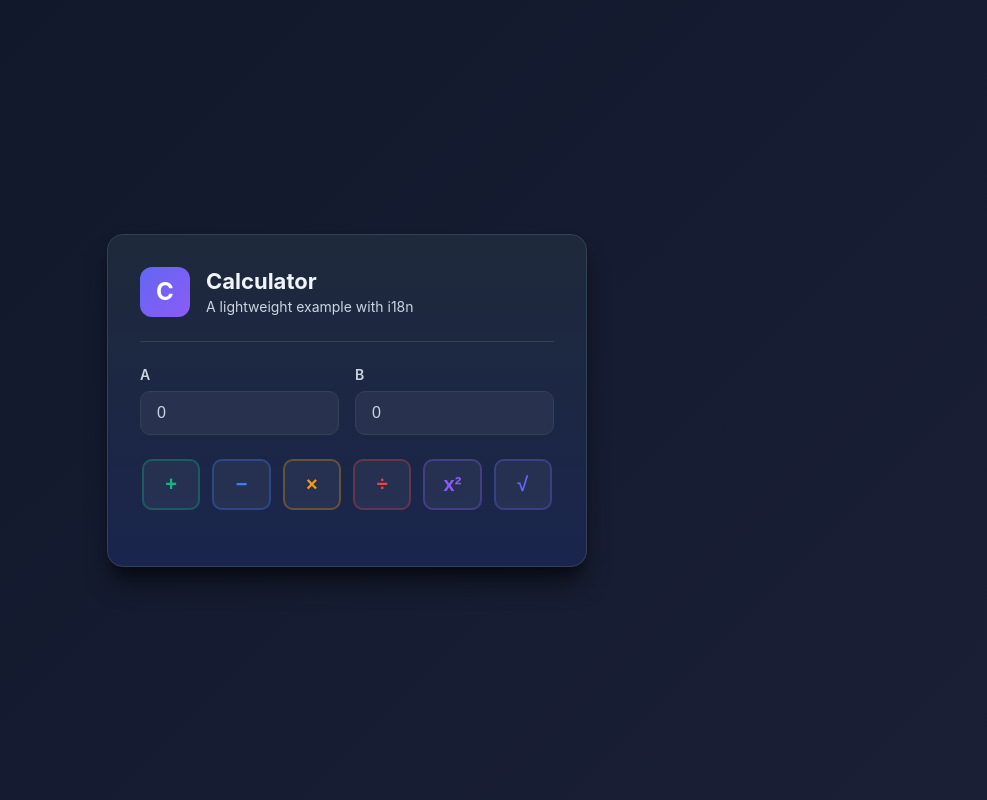
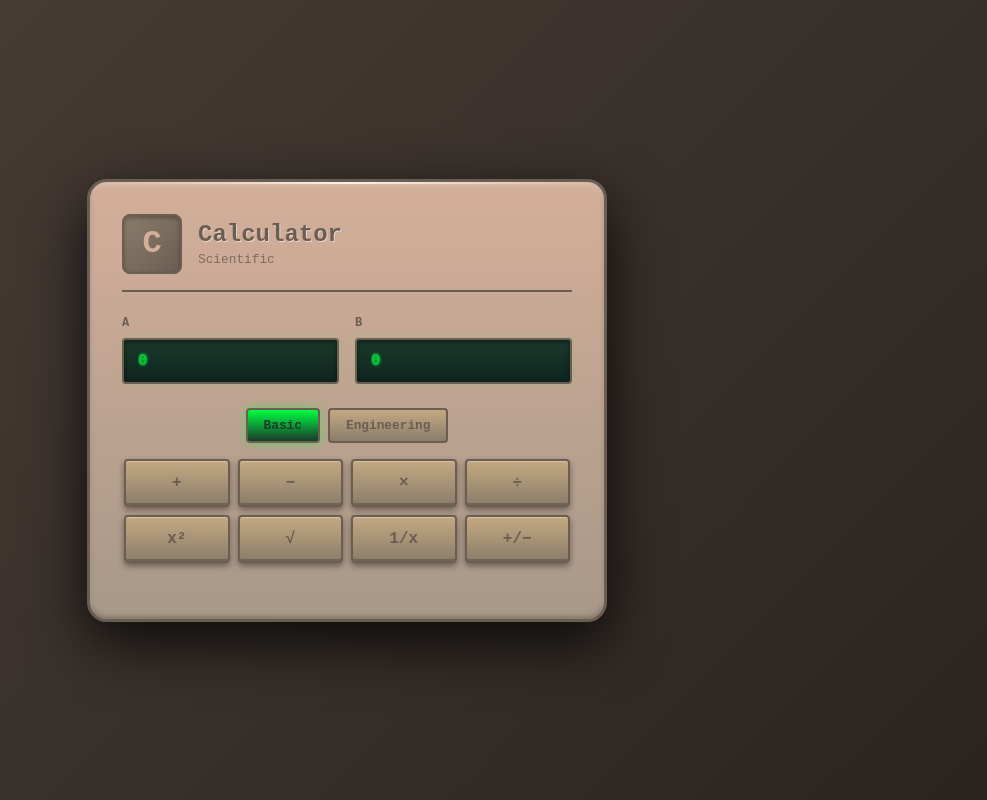
Before and after one commit to zer0nomad/calkproject, a Flask app: page / in a window 1280 px wide. Shown: the whole page, without its empty margins (293-1280 px from the left). Run offline with Flask 2, Linux system fonts and the light colour scheme.

Commit message:
Feat: Add retro 80s design and 20+ engineering functions
- Redesigned CSS to Elektronika MK-85 aesthetic (beige, LCD green, monospace)
- Added scientific functions: sin, cos, tan, log, ln, exp, factorial, reciprocal, percent, negate, power
- Added constants: pi, euler number (e)
- Implemented mode toggle (Basic/Engineering) with JavaScript
- Extended translations for all new operations (en + ru)
- All 23 tests passing

```diff
--- a/calk/routes/main.py
+++ b/calk/routes/main.py
@@ -31,6 +31,7 @@ def index():
             return render_template('index.html', result=result, error=error)
 
         try:
+            # Basic operations
             if op == 'add':
                 result = svc.add(a, b)
             elif op == 'sub':
@@ -43,10 +44,43 @@ def index():
                 result = svc.square(a)
             elif op == 'sqrt':
                 result = svc.sqrt(a)
+            # Engineering functions (single operand)
+            elif op == 'sin':
+                result = svc.sin(a, in_degrees=True)
+            elif op == 'cos':
+                result = svc.cos(a, in_degrees=True)
+            elif op == 'tan':
+                result = svc.tan(a, in_degrees=True)
+            elif op == 'log':
+                result = svc.log10(a)
+            elif op == 'ln':
+                result = svc.ln(a)
+            elif op == 'exp':
+                result = svc.exp(a)
+            elif op == 'factorial':
+                result = svc.factorial(a)
+            elif op == 'reciprocal':
+                result = svc.reciprocal(a)
+            elif op == 'percent':
+                result = svc.percent(a)
+            elif op == 'negate':
+                result = svc.negate(a)
+            # Two-operand engineering
+            elif op == 'power':
+                result = svc.power(a, b)
+            elif op == 'log_base':
+                result = svc.log(a, b)
+            # Constants
+            elif op == 'pi':
+                result = svc.get_pi()
+            elif op == 'e':
+                result = svc.get_e()
             else:
                 error = gettext('Unknown operation')
         except svc.DivisionByZeroError:
             error = gettext('Division by zero is not allowed')
+        except svc.CalculatorError as e:
+            error = str(e)
         except Exception:
             error = gettext('Calculation error')
 
--- a/calk/static/css/style.css
+++ b/calk/static/css/style.css
@@ -1,15 +1,12 @@
 :root {
-  --primary: #6366f1;
-  --success: #10b981;
-  --warning: #f59e0b;
-  --danger: #ef4444;
-  --info: #3b82f6;
-  --secondary: #8b5cf6;
-  --bg-dark: #0f172a;
-  --bg-card: #1e293b;
-  --text-primary: #f1f5f9;
-  --text-muted: #cbd5e1;
-  --border-light: #334155;
+  --beige: #d4af9a;
+  --tan-dark: #a89888;
+  --brown: #6b5d52;
+  --lcd-bg: #1a3a2a;
+  --lcd-text: #00ff41;
+  --button-light: #c4a981;
+  --button-dark: #8b7d6b;
+  --shadow-dark: #3d3029;
 }
 
 * {
@@ -20,12 +17,12 @@ html, body {
   height: 100%;
   margin: 0;
   padding: 0;
+  font-family: 'Courier New', monospace;
 }
 
 body {
-  font-family: -apple-system, BlinkMacSystemFont, 'Segoe UI', Roboto, 'Helvetica Neue', Arial, sans-serif;
-  background: linear-gradient(135deg, var(--bg-dark) 0%, #1a1f35 100%);
-  color: var(--text-primary);
+  background: linear-gradient(135deg, #4a3f38 0%, #2a2420 100%);
+  color: var(--tan-dark);
   -webkit-font-smoothing: antialiased;
   -moz-osx-font-smoothing: grayscale;
 }
@@ -40,19 +37,34 @@ body {
 
 .card {
   width: 100%;
-  max-width: 480px;
-  background: linear-gradient(180deg, var(--bg-card) 0%, #1a254d 100%);
-  border-radius: 16px;
+  max-width: 520px;
+  background: linear-gradient(180deg, var(--beige) 0%, var(--tan-dark) 100%);
+  border-radius: 20px;
   padding: 2rem;
-  box-shadow: 0 20px 25px -5px rgba(0, 0, 0, 0.5), 0 10px 10px -5px rgba(0, 0, 0, 0.3);
-  border: 1px solid var(--border-light);
+  box-shadow:
+    0 20px 60px rgba(0, 0, 0, 0.8),
+    inset 0 2px 5px rgba(255, 255, 255, 0.3),
+    inset 0 -2px 5px rgba(0, 0, 0, 0.3);
+  border: 3px solid var(--brown);
   animation: slideIn 0.3s ease-out;
+  position: relative;
+}
+
+.card::before {
+  content: '';
+  position: absolute;
+  top: 0;
+  left: 0;
+  right: 0;
+  height: 2px;
+  background: linear-gradient(90deg, transparent, rgba(255,255,255,0.8), transparent);
+  border-radius: 20px 20px 0 0;
 }
 
 @keyframes slideIn {
   from {
     opacity: 0;
-    transform: translateY(10px);
+    transform: translateY(20px);
   }
   to {
     opacity: 1;
@@ -65,34 +77,39 @@ body {
   align-items: center;
   gap: 1rem;
   margin-bottom: 1.5rem;
-  padding-bottom: 1.5rem;
-  border-bottom: 1px solid var(--border-light);
+  padding-bottom: 1rem;
+  border-bottom: 2px solid var(--brown);
 }
 
 .logo {
-  width: 50px;
-  height: 50px;
-  border-radius: 12px;
-  background: linear-gradient(135deg, var(--primary) 0%, var(--secondary) 100%);
+  width: 60px;
+  height: 60px;
+  border-radius: 8px;
+  background: linear-gradient(135deg, var(--button-dark) 0%, var(--brown) 100%);
   display: flex;
   align-items: center;
   justify-content: center;
-  font-weight: 700;
-  font-size: 1.5rem;
-  color: white;
+  font-weight: 900;
+  font-size: 2rem;
+  color: var(--beige);
   flex-shrink: 0;
+  border: 2px solid var(--brown);
+  box-shadow: inset 0 2px 4px rgba(0,0,0,0.3);
 }
 
 .title {
-  font-size: 1.375rem;
-  font-weight: 700;
+  font-size: 1.5rem;
+  font-weight: 900;
   margin: 0;
+  color: var(--brown);
+  text-shadow: 1px 1px 0 rgba(255,255,255,0.5);
 }
 
 .subtitle {
-  color: var(--text-muted);
-  font-size: 0.875rem;
+  color: var(--brown);
+  font-size: 0.8rem;
   margin: 0.25rem 0 0 0;
+  opacity: 0.8;
 }
 
 .grid {
@@ -109,165 +126,130 @@ body {
 }
 
 .field label {
-  font-size: 0.875rem;
-  font-weight: 600;
-  color: var(--text-muted);
+  font-size: 0.75rem;
+  font-weight: 900;
+  color: var(--brown);
   text-transform: uppercase;
-  letter-spacing: 0.05em;
+  letter-spacing: 0.1em;
 }
 
 .field input {
-  background: rgba(255, 255, 255, 0.05);
-  border: 1px solid var(--border-light);
-  padding: 0.75rem 1rem;
-  border-radius: 10px;
-  color: var(--text-primary);
+  background: linear-gradient(180deg, var(--lcd-bg) 0%, #0f2420 100%);
+  border: 2px solid var(--brown);
+  padding: 0.75rem 0.875rem;
+  border-radius: 4px;
+  color: var(--lcd-text);
   font-size: 1rem;
-  font-weight: 500;
+  font-weight: bold;
+  font-family: 'Courier New', monospace;
   transition: all 0.2s ease;
   width: 100%;
+  text-shadow: 0 0 3px var(--lcd-text);
+  box-shadow: inset 0 2px 4px rgba(0,0,0,0.5), 0 0 8px rgba(0,255,65,0.1);
 }
 
 .field input::placeholder {
-  color: var(--text-muted);
+  color: rgba(0, 255, 65, 0.4);
 }
 
 .field input:focus {
   outline: none;
-  border-color: var(--primary);
-  box-shadow: 0 0 0 3px rgba(99, 102, 241, 0.1);
-  background: rgba(255, 255, 255, 0.08);
+  border-color: var(--lcd-text);
+  box-shadow: inset 0 2px 4px rgba(0,0,0,0.5), 0 0 12px rgba(0,255,65,0.3);
 }
 
 .ops {
   display: grid;
-  grid-template-columns: repeat(6, 1fr);
-  gap: 0.75rem;
+  grid-template-columns: repeat(4, 1fr);
+  gap: 0.5rem;
   margin-bottom: 1.5rem;
   border: none;
   padding: 0;
 }
 
 .ops button {
-  padding: 0.75rem 0.5rem;
-  border-radius: 10px;
-  border: 2px solid transparent;
-  font-weight: 600;
-  font-size: 1.25rem;
+  padding: 0.6rem 0.4rem;
+  border-radius: 4px;
+  border: 2px solid var(--brown);
+  font-weight: 700;
+  font-size: 1rem;
   cursor: pointer;
-  transition: all 0.2s ease;
-  background: rgba(255, 255, 255, 0.05);
-  color: var(--text-primary);
+  transition: all 0.1s ease;
+  background: linear-gradient(180deg, var(--button-light) 0%, var(--button-dark) 100%);
+  color: var(--brown);
   display: flex;
   align-items: center;
   justify-content: center;
-  min-height: 50px;
+  min-height: 48px;
+  font-family: 'Courier New', monospace;
+  box-shadow:
+    0 3px 6px rgba(0, 0, 0, 0.4),
+    inset 0 1px 0 rgba(255, 255, 255, 0.3),
+    inset 0 -2px 0 rgba(0, 0, 0, 0.2);
 }
 
 .ops button:hover {
-  transform: translateY(-2px);
-  background: rgba(255, 255, 255, 0.1);
+  background: linear-gradient(180deg, #d4af9a 0%, var(--button-light) 100%);
+  transform: translateY(-1px);
 }
 
 .ops button:active {
-  transform: translateY(0);
+  transform: translateY(2px);
+  box-shadow:
+    0 1px 3px rgba(0, 0, 0, 0.4),
+    inset 0 2px 4px rgba(0, 0, 0, 0.3);
 }
 
-.ops button[value="add"] {
-  border-color: rgba(16, 185, 129, 0.3);
-  color: #10b981;
+.ops button[data-category="basic"] {
+  font-weight: 700;
 }
 
-.ops button[value="add"]:hover {
-  background: rgba(16, 185, 129, 0.1);
-  border-color: var(--success);
-}
-
-.ops button[value="sub"] {
-  border-color: rgba(59, 130, 246, 0.3);
-  color: #3b82f6;
-}
-
-.ops button[value="sub"]:hover {
-  background: rgba(59, 130, 246, 0.1);
-  border-color: var(--info);
-}
-
-.ops button[value="mul"] {
-  border-color: rgba(245, 158, 11, 0.3);
-  color: #f59e0b;
-}
-
-.ops button[value="mul"]:hover {
-  background: rgba(245, 158, 11, 0.1);
-  border-color: var(--warning);
-}
-
-.ops button[value="div"] {
-  border-color: rgba(239, 68, 68, 0.3);
-  color: #ef4444;
-}
-
-.ops button[value="div"]:hover {
-  background: rgba(239, 68, 68, 0.1);
-  border-color: var(--danger);
-}
-
-.ops button[value="square"] {
-  border-color: rgba(139, 92, 246, 0.3);
-  color: #8b5cf6;
-}
-
-.ops button[value="square"]:hover {
-  background: rgba(139, 92, 246, 0.1);
-  border-color: var(--secondary);
-}
-
-.ops button[value="sqrt"] {
-  border-color: rgba(99, 102, 241, 0.3);
-  color: #6366f1;
-}
-
-.ops button[value="sqrt"]:hover {
-  background: rgba(99, 102, 241, 0.1);
-  border-color: var(--primary);
+.ops button[data-category="engineering"] {
+  font-size: 0.85rem;
+  font-weight: 600;
 }
 
 .display {
   margin-bottom: 1.5rem;
-  padding: 1.25rem;
-  border-radius: 12px;
-  background: linear-gradient(135deg, rgba(99, 102, 241, 0.1) 0%, rgba(139, 92, 246, 0.05) 100%);
-  border: 1px solid rgba(99, 102, 241, 0.2);
+  padding: 1rem;
+  border-radius: 4px;
+  background: linear-gradient(180deg, var(--lcd-bg) 0%, #0f2420 100%);
+  border: 3px solid var(--brown);
   display: flex;
   flex-direction: column;
   gap: 0.5rem;
+  box-shadow:
+    inset 0 2px 8px rgba(0,0,0,0.8),
+    0 0 12px rgba(0,255,65,0.15);
 }
 
 .display .label {
-  color: var(--text-muted);
-  font-size: 0.875rem;
+  color: rgba(0, 255, 65, 0.6);
+  font-size: 0.7rem;
   text-transform: uppercase;
-  letter-spacing: 0.05em;
-  font-weight: 600;
+  letter-spacing: 0.1em;
+  font-weight: 700;
 }
 
 .display .value {
-  font-weight: 700;
+  font-weight: 900;
   font-size: 1.75rem;
-  color: var(--primary);
+  color: var(--lcd-text);
   word-break: break-all;
+  text-shadow: 0 0 3px var(--lcd-text);
+  font-family: 'Courier New', monospace;
 }
 
 .error {
   padding: 1rem;
   margin-bottom: 1.5rem;
-  border-radius: 10px;
-  background: rgba(239, 68, 68, 0.1);
-  border: 1px solid rgba(239, 68, 68, 0.3);
-  color: #fca5a5;
+  border-radius: 4px;
+  background: linear-gradient(180deg, #8b3a3a 0%, #5c2626 100%);
+  border: 2px solid #a8433f;
+  color: #ffb3b3;
   font-weight: 600;
-  font-size: 0.95rem;
+  font-size: 0.9rem;
+  box-shadow: inset 0 1px 3px rgba(0,0,0,0.5);
 }
 
 .visually-hidden {
@@ -280,16 +262,74 @@ body {
   width: 1px;
 }
 
+.mode-toggle {
+  display: flex;
+  gap: 0.5rem;
+  margin-bottom: 1rem;
+  justify-content: center;
+}
+
+.mode-toggle button {
+  padding: 0.5rem 1rem;
+  border: 2px solid var(--brown);
+  background: linear-gradient(180deg, var(--button-light) 0%, var(--button-dark) 100%);
+  color: var(--brown);
+  border-radius: 4px;
+  font-weight: 700;
+  cursor: pointer;
+  font-family: 'Courier New', monospace;
+  font-size: 0.8rem;
+  transition: all 0.1s ease;
+}
+
+.mode-toggle button.active {
+  background: linear-gradient(180deg, var(--lcd-text), var(--lcd-bg));
+  color: var(--lcd-bg);
+  box-shadow: 0 0 8px rgba(0,255,65,0.5);
+}
+
+.mode-toggle button:hover {
+  transform: translateY(-1px);
+}
+
+.engineering-section {
+  display: none;
+  margin-top: 1rem;
+}
+
+.engineering-section.active {
+  display: grid;
+}
+
+.engineering-ops {
+  display: grid;
+  grid-template-columns: repeat(4, 1fr);
+  gap: 0.5rem;
+}
+
 @media (max-width: 640px) {
   .card {
-    padding: 1.5rem;
+    padding: 1.25rem;
+    max-width: 100%;
   }
 
   .ops {
     grid-template-columns: repeat(3, 1fr);
   }
 
+  .engineering-ops {
+    grid-template-columns: repeat(3, 1fr);
+  }
+
   .grid {
     grid-template-columns: 1fr;
   }
+
+  .title {
+    font-size: 1.2rem;
+  }
+
+  .display .value {
+    font-size: 1.5rem;
+  }
 }
--- a/calk/templates/index.html
+++ b/calk/templates/index.html
@@ -14,7 +14,7 @@
           <div class="logo">C</div>
           <div>
             <h1 class="title">{{ gettext('Calculator') }}</h1>
-            <p class="subtitle">{{ gettext('A lightweight example with i18n') }}</p>
+            <p class="subtitle">{{ gettext('Scientific') }}</p>
           </div>
         </div>
 
@@ -31,15 +31,39 @@
             </div>
           </div>
 
-          <fieldset class="ops" role="group" aria-label="Operations">
-            <legend class="visually-hidden">{{ gettext('Mathematical operations') }}</legend>
+          <div class="mode-toggle">
+            <button type="button" class="mode-btn active" onclick="toggleMode('basic')">{{ gettext('Basic') }}</button>
+            <button type="button" class="mode-btn" onclick="toggleMode('engineering')">{{ gettext('Engineering') }}</button>
+          </div>
+
+          <fieldset class="ops" role="group" aria-label="Basic Operations">
+            <legend class="visually-hidden">{{ gettext('Basic mathematical operations') }}</legend>
             <button type="submit" name="operation" value="add" aria-label="{{ gettext('Add') }}" title="{{ gettext('Add') }}">+</button>
             <button type="submit" name="operation" value="sub" aria-label="{{ gettext('Subtract') }}" title="{{ gettext('Subtract') }}">−</button>
             <button type="submit" name="operation" value="mul" aria-label="{{ gettext('Multiply') }}" title="{{ gettext('Multiply') }}">×</button>
             <button type="submit" name="operation" value="div" aria-label="{{ gettext('Divide') }}" title="{{ gettext('Divide') }}">÷</button>
             <button type="submit" name="operation" value="square" aria-label="{{ gettext('Square A') }}" title="{{ gettext('Square A') }}">x²</button>
             <button type="submit" name="operation" value="sqrt" aria-label="{{ gettext('Sqrt A') }}" title="{{ gettext('Sqrt A') }}">√</button>
+            <button type="submit" name="operation" value="reciprocal" aria-label="{{ gettext('Reciprocal') }}" title="{{ gettext('Reciprocal') }}">1/x</button>
+            <button type="submit" name="operation" value="negate" aria-label="{{ gettext('Negate') }}" title="{{ gettext('Negate') }}">+/−</button>
           </fieldset>
+
+          <div class="engineering-section" id="engineering-section">
+            <fieldset class="engineering-ops" role="group" aria-label="Engineering Functions">
+              <legend class="visually-hidden">{{ gettext('Scientific functions') }}</legend>
+              <button type="submit" name="operation" value="sin" aria-label="{{ gettext('Sine') }}" title="{{ gettext('Sine') }}">sin</button>
+              <button type="submit" name="operation" value="cos" aria-label="{{ gettext('Cosine') }}" title="{{ gettext('Cosine') }}">cos</button>
+              <button type="submit" name="operation" value="tan" aria-label="{{ gettext('Tangent') }}" title="{{ gettext('Tangent') }}">tan</button>
+              <button type="submit" name="operation" value="log" aria-label="{{ gettext('Log10') }}" title="{{ gettext('Log10') }}">log</button>
+              <button type="submit" name="operation" value="ln" aria-label="{{ gettext('Natural Log') }}" title="{{ gettext('Natural Log') }}">ln</button>
+              <button type="submit" name="operation" value="exp" aria-label="{{ gettext('Exponential') }}" title="{{ gettext('Exponential') }}">eˣ</button>
+              <button type="submit" name="operation" value="factorial" aria-label="{{ gettext('Factorial') }}" title="{{ gettext('Factorial') }}">n!</button>
+              <button type="submit" name="operation" value="percent" aria-label="{{ gettext('Percent') }}" title="{{ gettext('Percent') }}">%</button>
+              <button type="submit" name="operation" value="power" aria-label="{{ gettext('Power') }}" title="{{ gettext('Power') }}">aˣ</button>
+              <button type="submit" name="operation" value="pi" aria-label="{{ gettext('Pi') }}" title="{{ gettext('Pi') }}">π</button>
+              <button type="submit" name="operation" value="e" aria-label="{{ gettext('Euler') }}" title="{{ gettext('Euler') }}">e</button>
+            </fieldset>
+          </div>
         </form>
 
         {% if result is not none %}
@@ -53,6 +77,26 @@
         <div class="error" role="alert" aria-live="assertive">{{ error }}</div>
         {% endif %}
       </main>
+
+      <script>
+        function toggleMode(mode) {
+          const basicOps = document.querySelector('.ops');
+          const engineeringSection = document.getElementById('engineering-section');
+          const buttons = document.querySelectorAll('.mode-btn');
+
+          buttons.forEach(btn => btn.classList.remove('active'));
+
+          if (mode === 'engineering') {
+            basicOps.style.display = 'none';
+            engineeringSection.classList.add('active');
+            event.target.classList.add('active');
+          } else {
+            basicOps.style.display = 'grid';
+            engineeringSection.classList.remove('active');
+            event.target.classList.add('active');
+          }
+        }
+      </script>
     </div>
   </body>
 </html>
```
Also changed, not shown: calk/services/calculator_service.py (+90 -1 lines), tests/test_calculator_service.py (+64 -0 lines), translations/en/LC_MESSAGES/messages.po, translations/ru/LC_MESSAGES/messages.po, 2 other files.
